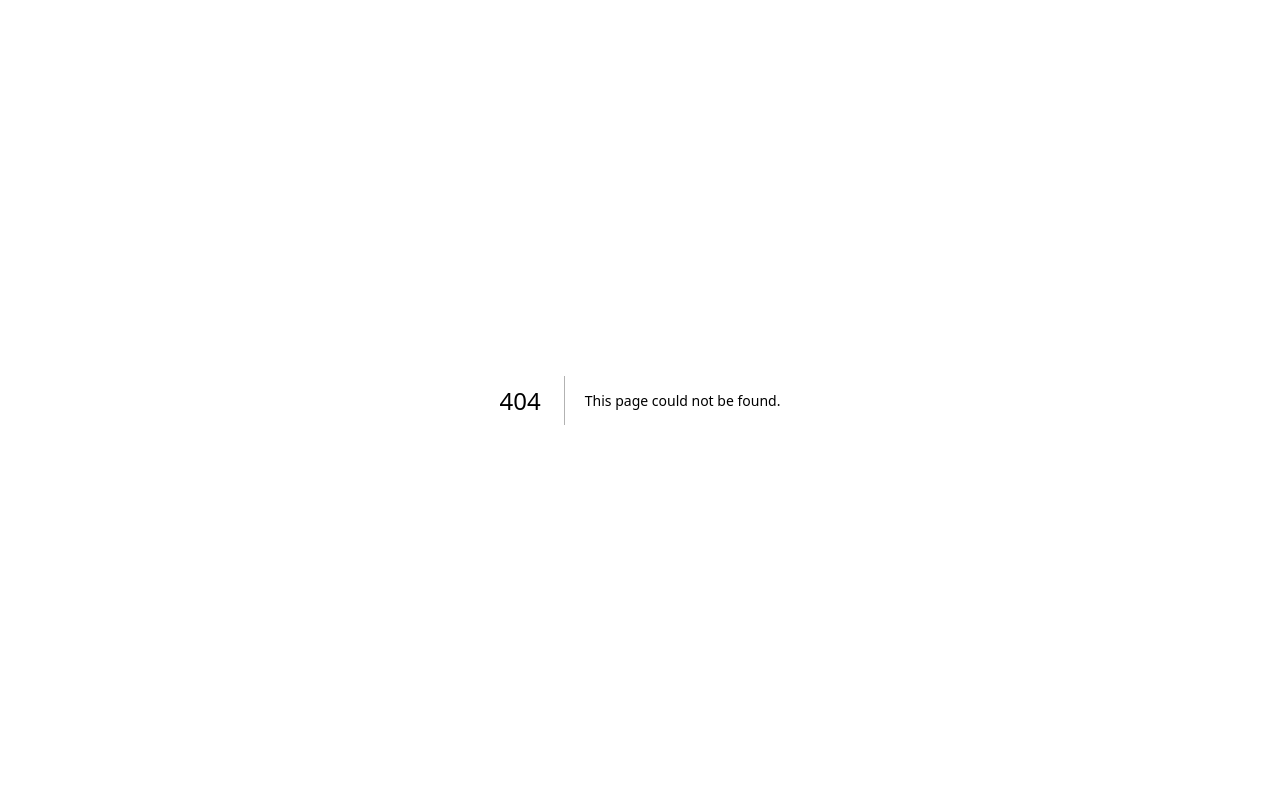
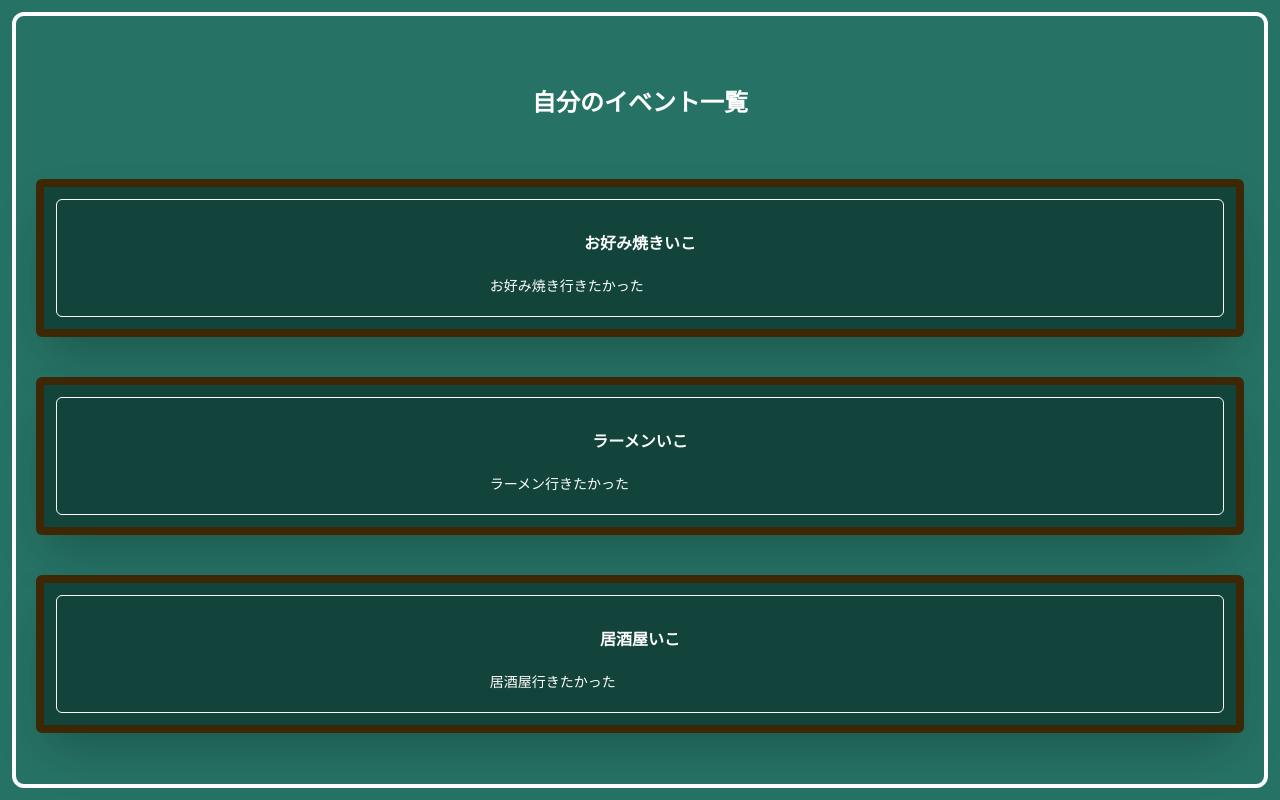
Before and after one commit to Doer-org/google-cloud-challenge-2022, a Next.js app in the folder client/: page /event in a window 1280 px wide. Before the commit this address had no page. Built offline with nearby package versions, Linux system fonts and the light colour scheme; a web font is replaced by a local one.

Commit message:
componentとedit,endページ

```diff
--- /dev/null
+++ b/client/components/molecules/Event/EventBasicInfo.tsx
@@ -0,0 +1,20 @@
+import { TypoWrapper } from '../../atoms/TypoWrapper';
+import { UserIcon } from '../User/UserIcon';
+type TProps = {
+  eventName: string;
+  detail: string;
+};
+export const EventBasicInfo = ({ eventName, detail }: TProps) => {
+  return (
+    <>
+      <div className="lg:mx-auto lg:w-1/3">
+        <TypoWrapper line="bold">
+          <h1 className="my-5">{eventName}</h1>
+        </TypoWrapper>
+        <TypoWrapper size="small" line="shin">
+          <p className="text-left lg:mx-10 mx-2 my-2">{detail}</p>
+        </TypoWrapper>
+      </div>
+    </>
+  );
+};
--- /dev/null
+++ b/client/components/molecules/Event/EventWrapper.tsx
@@ -0,0 +1,13 @@
+import { ReactNode } from 'react';
+type TProps = {
+  children: ReactNode;
+};
+export const EventWrapper = ({ children }: TProps) => {
+  return (
+    <div className="m-5 border-accent_border border-8 shadow-2xl bg-origin_depth rounded-md">
+      <div className="lg:m-3 m-1 lg:p-3 p-1 border-white border rounded-md">
+        {children}
+      </div>
+    </div>
+  );
+};
--- /dev/null
+++ b/client/components/molecules/Event/Hanging.tsx
@@ -0,0 +1,19 @@
+import React from 'react';
+
+export const Hanging = () => {
+  return (
+    <div className="flex justify-center items-center flex-col -mb-8">
+      <div className="w-8 h-8 rounded-full bg-slate-400 m-4 z-20"></div>
+      <div className="flex justify-center">
+        <div className="z-10">
+          <div className="border border-black w-24 -rotate-45"></div>
+          <div className="w-3 h-3 rounded-full bg-slate-400 mr-auto ml-2 mt-6 z-20 relative"></div>
+        </div>
+        <div className="z-10">
+          <div className="border border-black w-24 rotate-45"></div>
+          <div className="w-3 h-3 rounded-full bg-slate-400 ml-auto mr-2 mt-6 z-20 relative"></div>
+        </div>
+      </div>
+    </div>
+  );
+};
--- a/client/components/molecules/EventInfo.tsx
+++ b/client/components/molecules/EventInfo.tsx
@@ -1,45 +1,22 @@
-import { TypoWrapper } from '../atoms/TypoWrapper';
 import { Map } from '../atoms/Map';
+import { EventWrapper } from './Event/EventWrapper';
+import { Hanging } from './Event/Hanging';
+import { EventBasicInfo } from './Event/EventBasicInfo';
+import { UserIcon } from './User/UserIcon';
 export const EventInfo = () => {
   return (
     <>
-      <div className="flex justify-center items-center flex-col">
-        <div className="w-8 h-8 rounded-full bg-slate-400 m-5 z-20"></div>
-        <div className="flex justify-center">
-          <div className="z-10">
-            <div className="border border-black w-24 -rotate-45"></div>
-            <div className="w-3 h-3 rounded-full bg-slate-400 mr-auto ml-2 mt-6 z-20 relative"></div>
-          </div>
-          <div className="z-10">
-            <div className="border border-black w-24 rotate-45"></div>
-            <div className="w-3 h-3 rounded-full bg-slate-400 ml-auto mr-2 mt-6 z-20 relative"></div>
-          </div>
+      <Hanging />
+      <EventWrapper>
+        <UserIcon userName="miso" />
+        <EventBasicInfo
+          eventName="ラーメン行こう"
+          detail="同志社周りのラーメン行こう！！あくたがわとかが良さげ"
+        />
+        <div className="lg:m-10 m-3">
+          <Map />
         </div>
-      </div>
-
-      <div className="m-5 border-accent_border border-8 shadow-2xl bg-origin_depth rounded-md -mt-3">
-        <div className="lg:m-3 m-1 lg:p-3 p-1 border-white border rounded-md">
-          <div className="my-5 m-auto">
-            <div className="w-14 h-14 rounded-full bg-orange-500 m-auto my-1"></div>
-            <TypoWrapper size="small" line="shin">
-              <p>userName</p>
-            </TypoWrapper>
-          </div>
-          <div className="lg:mx-auto lg:w-1/3">
-            <TypoWrapper size="large" line="bold">
-              <h1>今からちょっとご飯</h1>
-            </TypoWrapper>
-            <TypoWrapper size="small" line="shin">
-              <p className="text-left lg:mx-10 mx-2 my-2">
-                同志社周りで今からラーメン行ける人いませんか？？あくたがわ行こうと思ってます！！
-              </p>
-            </TypoWrapper>
-          </div>
-          <div className="lg:m-10 m-3">
-            <Map />
-          </div>
-        </div>
-      </div>
+      </EventWrapper>
     </>
   );
 };
--- /dev/null
+++ b/client/components/molecules/User/UserIcon.tsx
@@ -0,0 +1,14 @@
+import { TypoWrapper } from '../../atoms/TypoWrapper';
+type TProps = {
+  userName: string;
+};
+export const UserIcon = ({ userName }: TProps) => {
+  return (
+    <div className="my-5 m-auto">
+      <div className="w-14 h-14 rounded-full bg-orange-500 m-auto my-1"></div>
+      <TypoWrapper size="small" line="shin">
+        <p>{userName}</p>
+      </TypoWrapper>
+    </div>
+  );
+};
--- a/client/pages/event/[eventId]/edit/index.tsx
+++ b/client/pages/event/[eventId]/admin/edit.tsx
@@ -6,22 +6,11 @@ import { MapForm } from '../../../../components/atoms/form/MapForm';
 import { Textarea } from '../../../../components/atoms/form/Textarea';
 import { TypoWrapper } from '../../../../components/atoms/TypoWrapper';
 import { BasicTemplate } from '../../../../components/templates/shared/BasicTemplate';
-import useHostApi from '../../../../core/hooks/useEventHost';
 
 export default function Edit() {
-  const { createNewEvent } = useHostApi();
-  const [createdEventId, setCreatedEventId] = useState(0);
-  const createEvent = createNewEvent((v) => {
-    console.log(v);
-    setCreated(true);
-    setCreatedEventId(v.created_event.event_id);
-  }, console.log);
-
-  const [created, setCreated] = useState(false);
   const [name, setName] = useState('');
   const [capacity, setCapacity] = useState(1);
   const [detail, setDetail] = useState('');
-  const [location, setLocation] = useState('');
   return (
     <BasicTemplate className="text-center">
       <TypoWrapper size="large" line="bold">
@@ -50,20 +39,7 @@ export default function Edit() {
           required={true}
         />
         <MapForm />
-        <Button
-          className="flex m-auto my-5"
-          onClick={() => {
-            createEvent(
-              { user_id: 'abc' },
-              {
-                event_name: name,
-                max_member: capacity,
-                detail: detail,
-                location: location,
-              }
-            );
-          }}
-        >
+        <Button className="flex m-auto my-5" onClick={() => {}}>
           編集完了する
         </Button>
       </FormWrapper>
--- /dev/null
+++ b/client/pages/event/[eventId]/admin/end.tsx
@@ -0,0 +1,25 @@
+import { useState } from 'react';
+import { useRouter } from 'next/router';
+import { MyHead } from '../../../../components/templates/shared/MyHead';
+import { BasicTemplate } from '../../../../components/templates/shared/BasicTemplate';
+import { TypoWrapper } from '../../../../components/atoms/TypoWrapper';
+import { Button } from '../../../../components/atoms/Button';
+import { EventInfo } from '../../../../components/molecules/EventInfo';
+
+export default function End() {
+  // ここは締め切るページ
+  const [name, setName] = useState('');
+  const [word, setWord] = useState('');
+  const event_id = useRouter().query.id;
+  return (
+    <>
+      <MyHead title="イベント締切ページ" description="" />
+      <BasicTemplate className="text-center">
+        <EventInfo />
+        <Button className="flex m-auto my-5" onClick={() => {}}>
+          締め切る
+        </Button>
+      </BasicTemplate>
+    </>
+  );
+}
--- /dev/null
+++ b/client/pages/event/index.tsx
@@ -0,0 +1,36 @@
+import { useState } from 'react';
+import { TypoWrapper } from '../../components/atoms/TypoWrapper';
+import { EventBasicInfo } from '../../components/molecules/Event/EventBasicInfo';
+import { EventWrapper } from '../../components/molecules/Event/EventWrapper';
+import { BasicTemplate } from '../../components/templates/shared/BasicTemplate';
+import { MyHead } from '../../components/templates/shared/MyHead';
+
+export default function Index() {
+  const [events] = useState([
+    { eventName: 'お好み焼きいこ', detail: 'お好み焼き行きたかった' },
+    { eventName: 'ラーメンいこ', detail: 'ラーメン行きたかった' },
+    { eventName: '居酒屋いこ', detail: '居酒屋行きたかった' },
+  ]);
+  return (
+    <>
+      <MyHead title="サービス名" description="サービスの説明" />
+      <BasicTemplate className="text-center">
+        <TypoWrapper size="large" line="bold">
+          <h1 className="my-10">自分のイベント一覧</h1>
+        </TypoWrapper>
+        {events.map((event) => {
+          return (
+            <div key={event.eventName}>
+              <EventWrapper>
+                <EventBasicInfo
+                  eventName={event.eventName}
+                  detail={event.detail}
+                />
+              </EventWrapper>
+            </div>
+          );
+        })}
+      </BasicTemplate>
+    </>
+  );
+}
```
Also changed, not shown: 1 other file (tests, documents, lock files or other folders).
